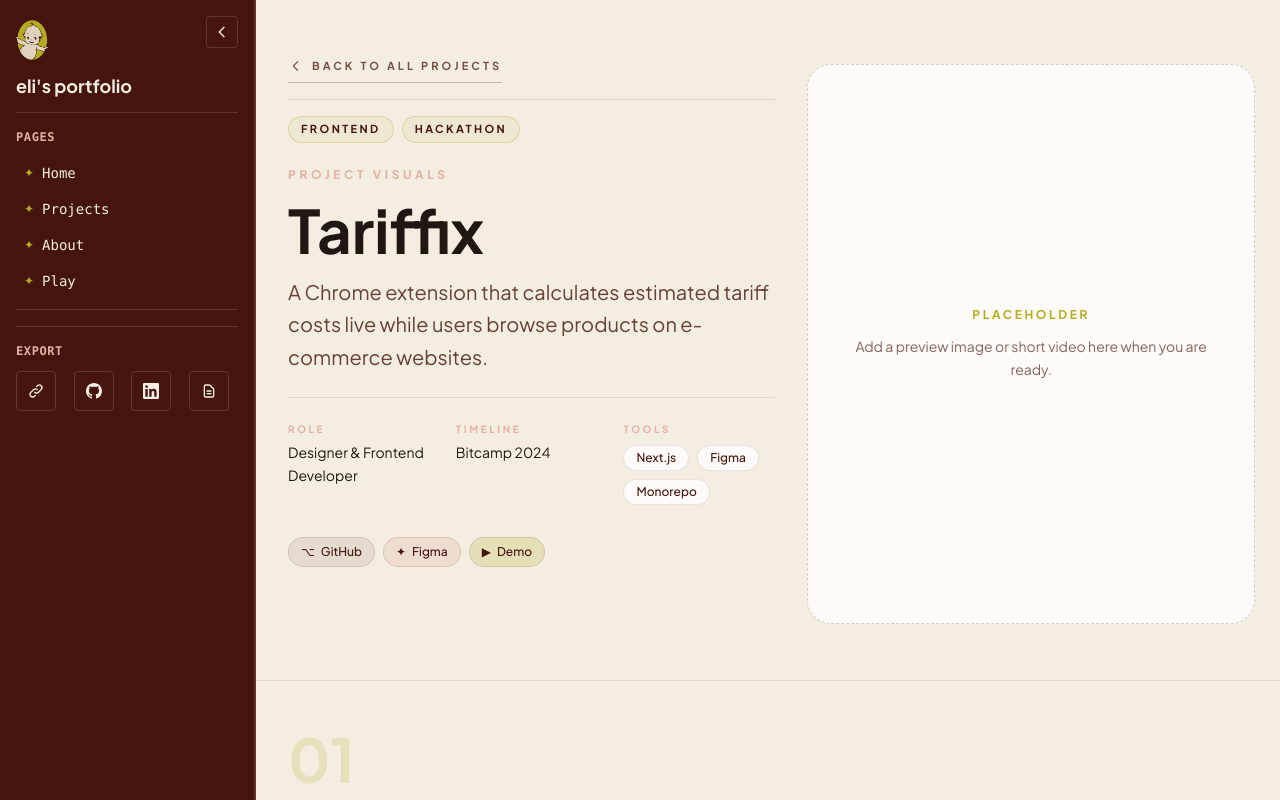
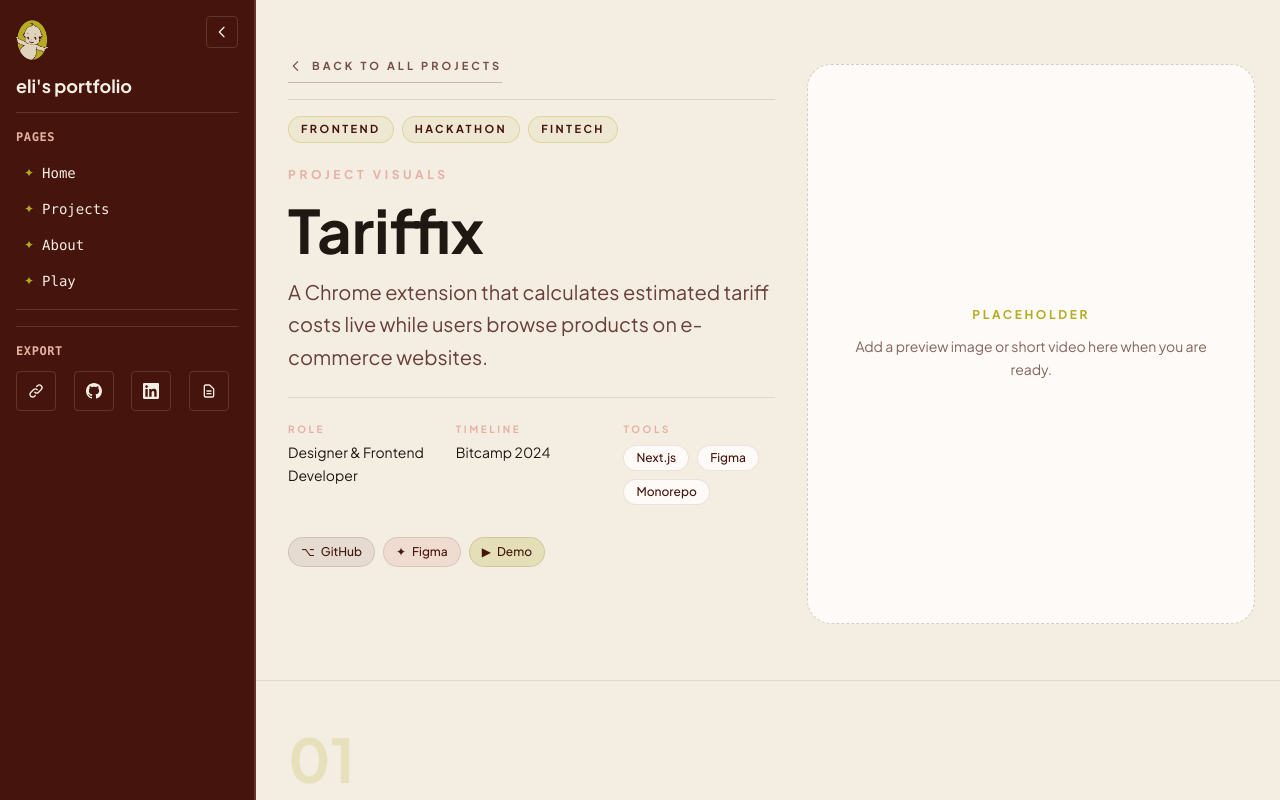
Before and after one commit to elizabethprettosotelo/portv2, a Next.js app: page /projects/project-five in a window 1280 px wide. Shown: the top 800 px of the page. Built offline with nearby package versions, Linux system fonts and the light colour scheme.

Commit message:
updated resume

```diff
--- a/app/components/allprojects.tsx
+++ b/app/components/allprojects.tsx
@@ -115,7 +115,7 @@ const allProjects: Project[] = [
     tagline: "Calculating tariff costs live while you shop online.",
     thumbnail: "/tariffix/gallery-1.jpg",
     images: ["/project5-1.jpg"],
-    tags: ["Frontend", "Hackathon"],
+    tags: ["Frontend", "Hackathon", "Fintech"],
     slug: "project-five",
     winner: true,
     links: [
--- a/app/projects/project-five/page.tsx
+++ b/app/projects/project-five/page.tsx
@@ -16,7 +16,7 @@ export default function ProjectFivePage() {
           role="Designer & Frontend Developer"
           timeline="Bitcamp 2024"
           tools={["Next.js", "Figma", "Monorepo"]}
-          tags={["Frontend", "Hackathon"]}
+          tags={["Frontend", "Hackathon", "Fintech"]}
           links={[
             { label: "GitHub", href: "https://github.com/Adr1an04/Tariffix", kind: "github" },
             { label: "Figma", href: "https://www.figma.com/design/VQeyiEWBKz8l6L7JDHwgqj/Tarrifix?node-id=0-1&p=f&t=aJdtyxYEZDz6tN2L-0", kind: "figma" },
```
Also changed, not shown: 1 other file (tests, documents, lock files or other folders).
